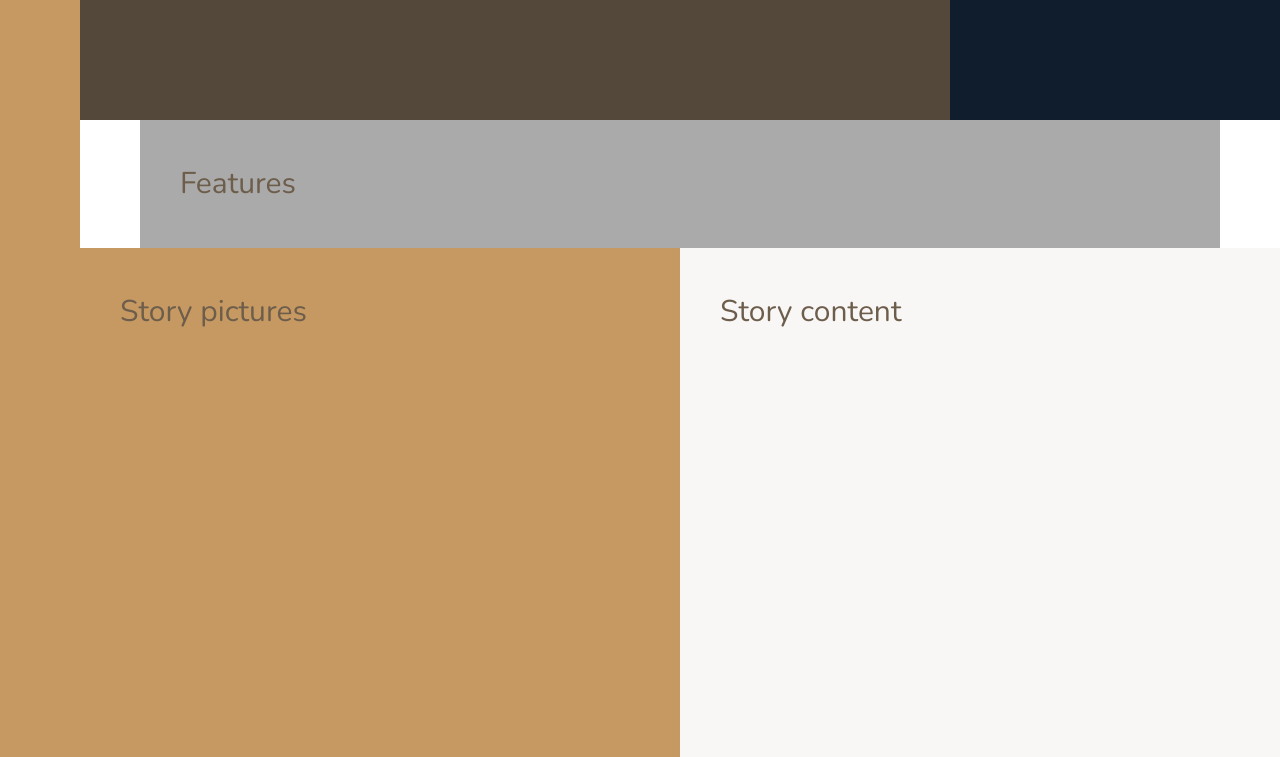
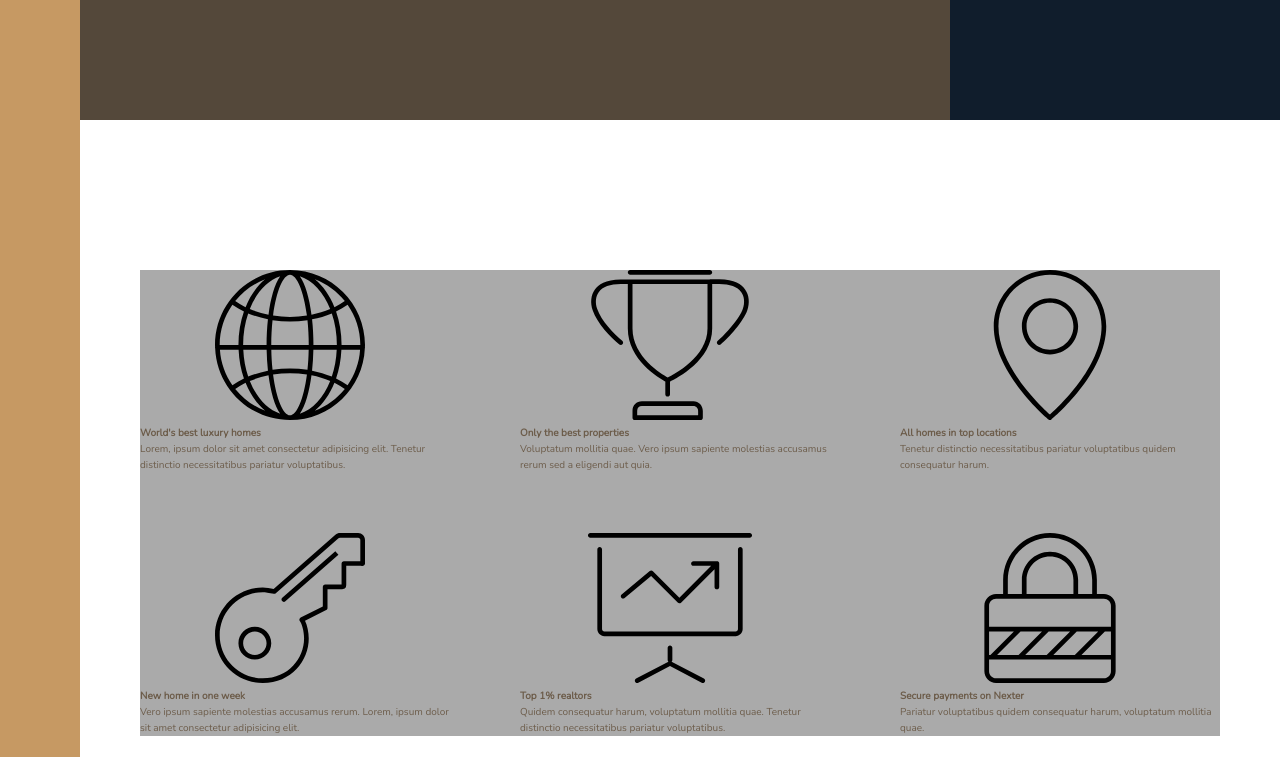
Before and after one commit to SashaSohrabi/Nexter---real-estate, a website: page src/index.html in a window 1280 px wide. Shown: the part 520-1277 px from the top of the page. Drawn offline with nearby package versions, Linux system fonts and the light colour scheme; files that its build step writes are made by us from their sources.

Commit message:
features sections html markup.

```diff
--- a/src/index.html
+++ b/src/index.html
@@ -22,7 +22,66 @@
     </div>
 
     <section class="features">
-      Features
+      <div class="feature">
+        <svg class="feature__icon">
+          <use xlink:href="img/sprite.svg#icon-global"></use>
+        </svg>
+        <h4 class="heading-h4">World's best luxury homes</h4>
+        <p class="features__text">
+          Lorem, ipsum dolor sit amet consectetur adipisicing elit. Tenetur
+          distinctio necessitatibus pariatur voluptatibus.
+        </p>
+      </div>
+      <div class="feature">
+        <svg class="feature__icon">
+          <use xlink:href="img/sprite.svg#icon-trophy"></use>
+        </svg>
+        <h4 class="heading-h4">Only the best properties</h4>
+        <p class="features__text">
+          Voluptatum mollitia quae. Vero ipsum sapiente molestias accusamus
+          rerum sed a eligendi aut quia.
+        </p>
+      </div>
+      <div class="feature">
+        <svg class="feature__icon">
+          <use xlink:href="img/sprite.svg#icon-map-pin"></use>
+        </svg>
+        <h4 class="heading-h4">All homes in top locations</h4>
+        <p class="features__text">
+          Tenetur distinctio necessitatibus pariatur voluptatibus quidem
+          consequatur harum.
+        </p>
+      </div>
+      <div class="feature">
+        <svg class="feature__icon">
+          <use xlink:href="img/sprite.svg#icon-key"></use>
+        </svg>
+        <h4 class="heading-h4">New home in one week</h4>
+        <p class="features__text">
+          Vero ipsum sapiente molestias accusamus rerum. Lorem, ipsum dolor sit
+          amet consectetur adipisicing elit.
+        </p>
+      </div>
+      <div class="feature">
+        <svg class="feature__icon">
+          <use xlink:href="img/sprite.svg#icon-presentation"></use>
+        </svg>
+        <h4 class="heading-h4">Top 1% realtors</h4>
+        <p class="features__text">
+          Quidem consequatur harum, voluptatum mollitia quae. Tenetur distinctio
+          necessitatibus pariatur voluptatibus.
+        </p>
+      </div>
+      <div class="feature">
+        <svg class="feature__icon">
+          <use xlink:href="img/sprite.svg#icon-lock"></use>
+        </svg>
+        <h4 class="heading-h4">Secure payments on Nexter</h4>
+        <p class="features__text">
+          Pariatur voluptatibus quidem consequatur harum, voluptatum mollitia
+          quae.
+        </p>
+      </div>
     </section>
 
     <div class="story-pictures">
--- a/src/sass/general/_base.scss
+++ b/src/sass/general/_base.scss
@@ -29,10 +29,4 @@ body {
     [center-start] repeat(8, [col-start] minmax(min-content, 14rem) [col-end])
     [center-end]
     minmax(6rem, 1fr) [full-end];
-
-  // helper
-  & > * {
-    padding: 40px;
-    font-size: 3rem;
-  }
 }
--- a/src/sass/sections/_features.scss
+++ b/src/sass/sections/_features.scss
@@ -1,4 +1,10 @@
 .features {
   background: $color-grey-light-2;
   grid-column: center-start / center-end;
+
+  margin: 15rem 0;
+
+  display: grid;
+  grid-template-columns: repeat(3, 1fr);
+  grid-gap: 6rem;
 }
```
Also changed, not shown: build/css/bundle.css, build/index.html, src/css/style.css.
